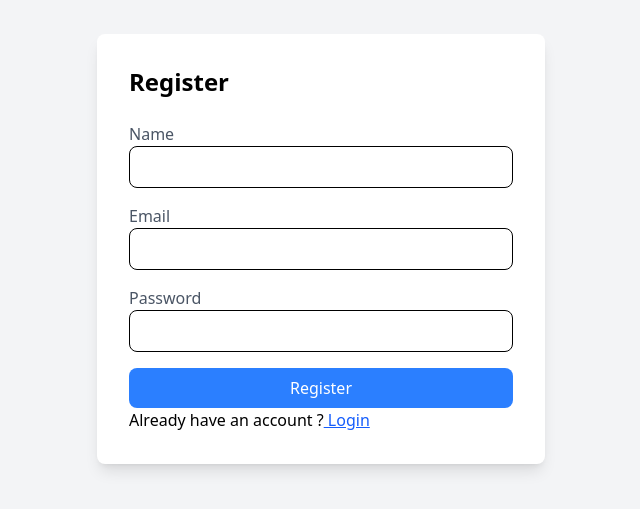
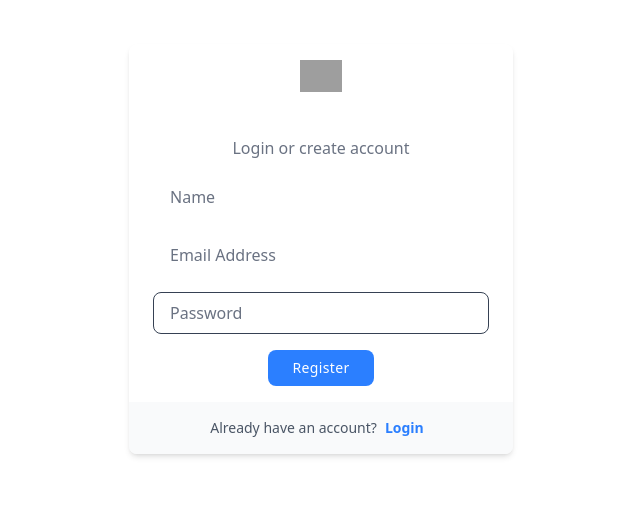
Before and after one commit to shivanshuhere/family_financial_management, a React (Vite) app in the folder client/: page /register in a window 1280 px wide. Shown: the part 151-660 px from the top of the page, without its empty margins (319-959 px from the left). Built offline with nearby package versions, Linux system fonts and the light colour scheme; no server answers; grey boxes are pictures that could not be loaded.

Commit message:
change form data

```diff
--- a/client/src/pages/Register.jsx
+++ b/client/src/pages/Register.jsx
@@ -1,23 +1,24 @@
 import React, { useState } from 'react';
 import { registerUser } from '../api/auth.js';
-import InputField from '../components/InputField';
-import Button from '../components/Button';
 import { useNavigate, Link } from 'react-router-dom';
 import Loading from '../components/Loading.jsx';
 const Register = () => {
     const navigate = useNavigate();
-    const [formData, setFormData] = useState({ name: '', email: '', password: '' });
+    // const [formData, setFormData] = useState({ name: '', email: '', password: '' });
+    const [name, setName] = useState('');
+    const [email, setEmail] = useState('');
+    const [password, setPassword] = useState('');
     const [loading, setLoading] = useState(false)
     const [msg, setMsg] = useState('')
-    const handleChange = (e) => {
-        setFormData({ ...formData, [e.target.name]: e.target.value });
+    // const handleChange = (e) => {
+    //     setFormData({ ...formData, [e.target.name]: e.target.value });
 
-    };
+    // };
 
     const handleRegister = async () => {
         try {
             setLoading(true);
-            const data = await registerUser(formData);
+            const data = await registerUser({ name, email, password });
             setMsg(data?.response?.data?.message || "Registration Successful !")
             console.log(data);
 
@@ -35,34 +36,96 @@
 
     return (
         loading ? <Loading /> :
-            <div className="h-screen flex justify-center items-center bg-gray-100">
-                <div className="w-full max-w-md p-8 bg-white rounded-lg shadow-lg">
-                    <h2 className="text-2xl font-bold mb-6">Register</h2>
-                    {msg && <p className="text-red-500 mb-4">{msg}</p>}
-                    <InputField
-                        label="Name"
-                        type="text"
-                        name="name"
-                        value={formData.name}
-                        onChange={handleChange}
-                    />
-                    <InputField
-                        label="Email"
-                        type="email"
-                        name="email"
-                        value={formData.email}
-                        onChange={handleChange}
-                    />
-                    <InputField
-                        label="Password"
-                        type="password"
-                        name="password"
-                        value={formData.password}
-                        onChange={handleChange}
-                    />
-                    <Button text="Register" onClick={handleRegister} />
-                    <div> Already have an account ?
-                        <Link to={'/'} className='underline text-blue-600'> Login </Link>
+            // <div className="h-screen flex justify-center items-center bg-gray-100">
+            //     <div className="w-full max-w-md p-8 bg-white rounded-lg shadow-lg">
+            //         <h2 className="text-2xl font-bold mb-6">Register</h2>
+            //         {msg && <p className="text-red-500 mb-4">{msg}</p>}
+            //         <InputField
+            //             label="Name"
+            //             type="text"
+            //             name="name"
+            //             value={formData.name}
+            //             onChange={handleChange}
+            //         />
+            //         <InputField
+            //             label="Email"
+            //             type="email"
+            //             name="email"
+            //             value={formData.email}
+            //             onChange={handleChange}
+            //         />
+            //         <InputField
+            //             label="Password"
+            //             type="password"
+            //             name="password"
+            //             value={formData.password}
+            //             onChange={handleChange}
+            //         />
+            //         <Button text="Register" onClick={handleRegister} />
+            //         <div> Already have an account ?
+            //             <Link to={'/'} className='underline text-blue-600'> Login </Link>
+            //         </div>
+            //     </div>
+            // </div>
+            <div className="max-w-md mx-auto flex justify-center items-center h-screen flex-col ">
+                < div className="w-full max-w-sm mx-auto overflow-hidden bg-white rounded-lg shadow-md dark:bg-gray-800" >
+                    <div className="px-6 py-4">
+                        <div className="flex justify-center mx-auto">
+                            <img className="w-auto h-7 sm:h-8" src="https://merakiui.com/images/logo.svg" alt="" />
+                        </div>
+
+                        <h3 className="mt-3 text-xl font-medium text-center text-white dark:text-gray-200">Welcome Back</h3>
+
+                        <p className="mt-1 text-center text-gray-500 dark:text-white">Login or create account</p>
+
+                        <form>
+                            <div className="w-full mt-4">
+                                <input
+                                    className="block w-full px-4 py-2 mt-2 text-white placeholder-gray-500 bg-white border rounded-lg dark:bg-gray-800 dark:border-gray-600 dark:placeholder-gray-400 focus:border-blue-400 dark:focus:border-blue-300 focus:ring-opacity-40 focus:outline-none focus:ring focus:ring-blue-300"
+                                    type="text"
+                                    placeholder="Name"
+                                    aria-label="Name"
+                                    value={name}
+                                    onChange={(e) => setName(e.target.value)}
+                                />
+                            </div>
+                            <div className="w-full mt-4">
+                                <input
+                                    className="block w-full px-4 py-2 mt-2 text-white placeholder-gray-500 bg-white border rounded-lg dark:bg-gray-800 dark:border-gray-600 dark:placeholder-gray-400 focus:border-blue-400 dark:focus:border-blue-300 focus:ring-opacity-40 focus:outline-none focus:ring focus:ring-blue-300"
+                                    type="email"
+                                    placeholder="Email Address"
+                                    aria-label="Email Address"
+                                    value={email}
+                                    onChange={(e) => setEmail(e.target.value)}
+                                />
+                            </div>
+
+                            <div className="w-full mt-4">
+                                <input
+                                    className="block w-full px-4 py-2 mt-2 text-gray-700 placeholder-gray-500 bg-white border rounded-lg dark:bg-gray-800 dark:border-gray-600 dark:placeholder-gray-400 focus:border-blue-400 dark:focus:border-blue-300 focus:ring-opacity-40 focus:outline-none focus:ring focus:ring-blue-300" type="password"
+                                    placeholder="Password"
+                                    aria-label="Password"
+                                    value={password}
+                                    onChange={(e) => setPassword(e.target.value)}
+                                />
+                            </div>
+
+                            <div className="flex items-center justify-center mt-4">
+
+                                <button className="px-6 py-2 text-sm font-medium tracking-wide text-white capitalize transition-colors duration-300 transform bg-blue-500 rounded-lg hover:bg-blue-400 focus:outline-none focus:ring focus:ring-blue-300 focus:ring-opacity-50"
+                                    type="submit"
+                                    onClick={handleRegister}
+                                >
+                                    Register
+                                </button>
+                            </div>
+                        </form>
+                    </div>
+
+                    <div className="flex items-center justify-center py-4 text-center bg-gray-50 dark:bg-gray-700">
+                        <span className="text-sm text-gray-600 dark:text-gray-200">Already have an account? </span>
+
+                        <Link to={'/'} className="mx-2 text-sm font-bold text-blue-500 dark:text-blue-400 hover:underline">Login</Link>
                     </div>
                 </div>
             </div>
```
